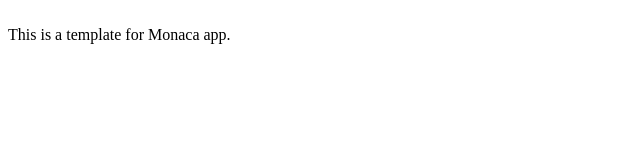
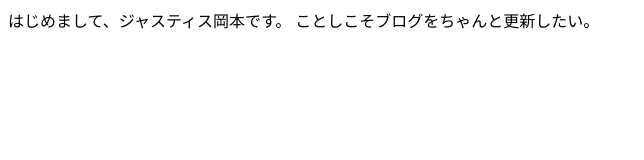
Before and after one commit to j801com/test7, a website: page www/index.html in a window 1280 px wide. Shown: the whole page, without its empty margins (0-644 px from the left). Drawn offline with Linux system fonts and the light colour scheme.

Commit message:
コミットの実験

```diff
--- a/www/index.html
+++ b/www/index.html
@@ -11,7 +11,7 @@
     </script>
 </head>
 <body>
-	<br />
-    This is a template for Monaca app.
+はじめまして、ジャスティス岡本です。
+ことしこそブログをちゃんと更新したい。
 </body>
 </html>
```
Also changed, not shown: config.xml (+3 -7 lines).
